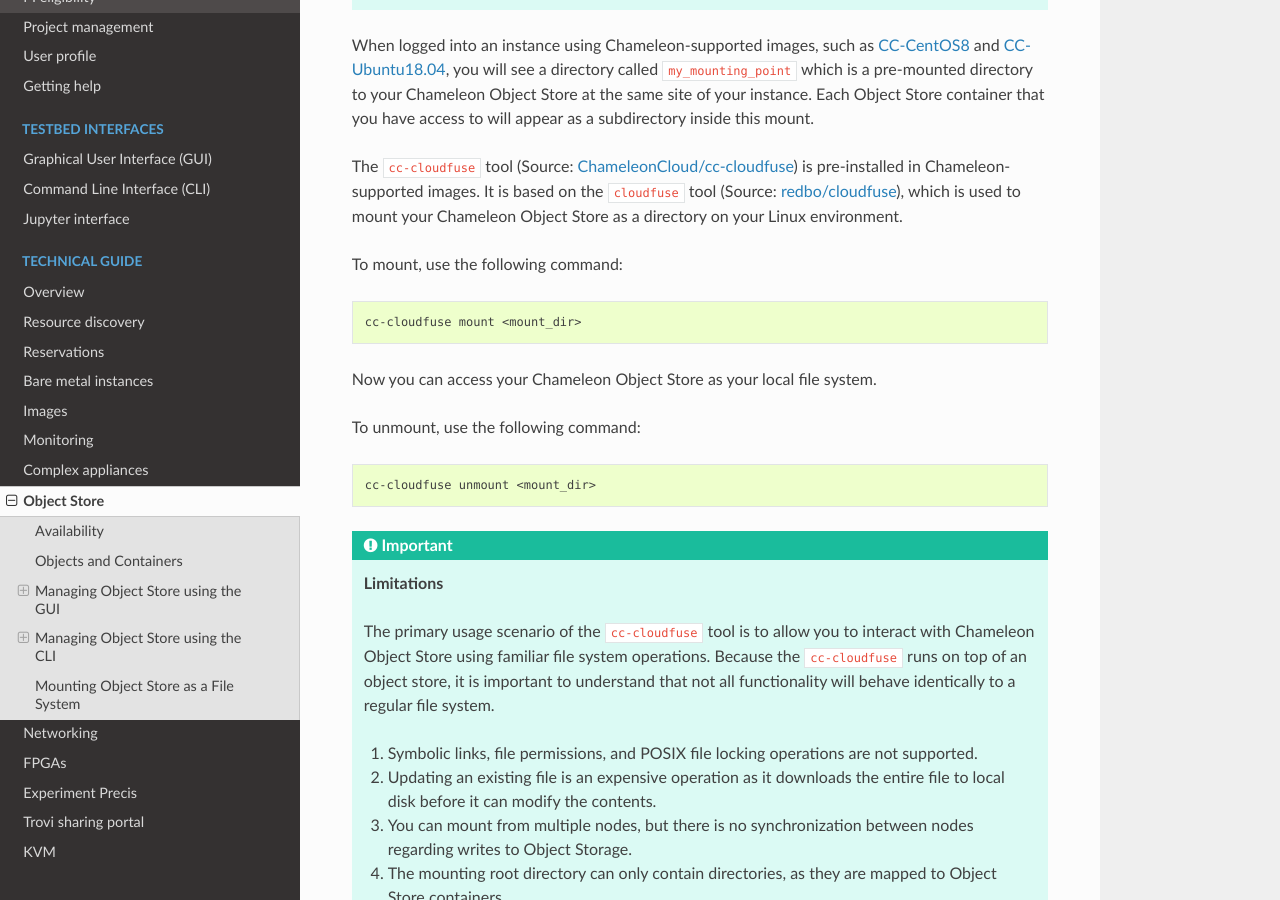
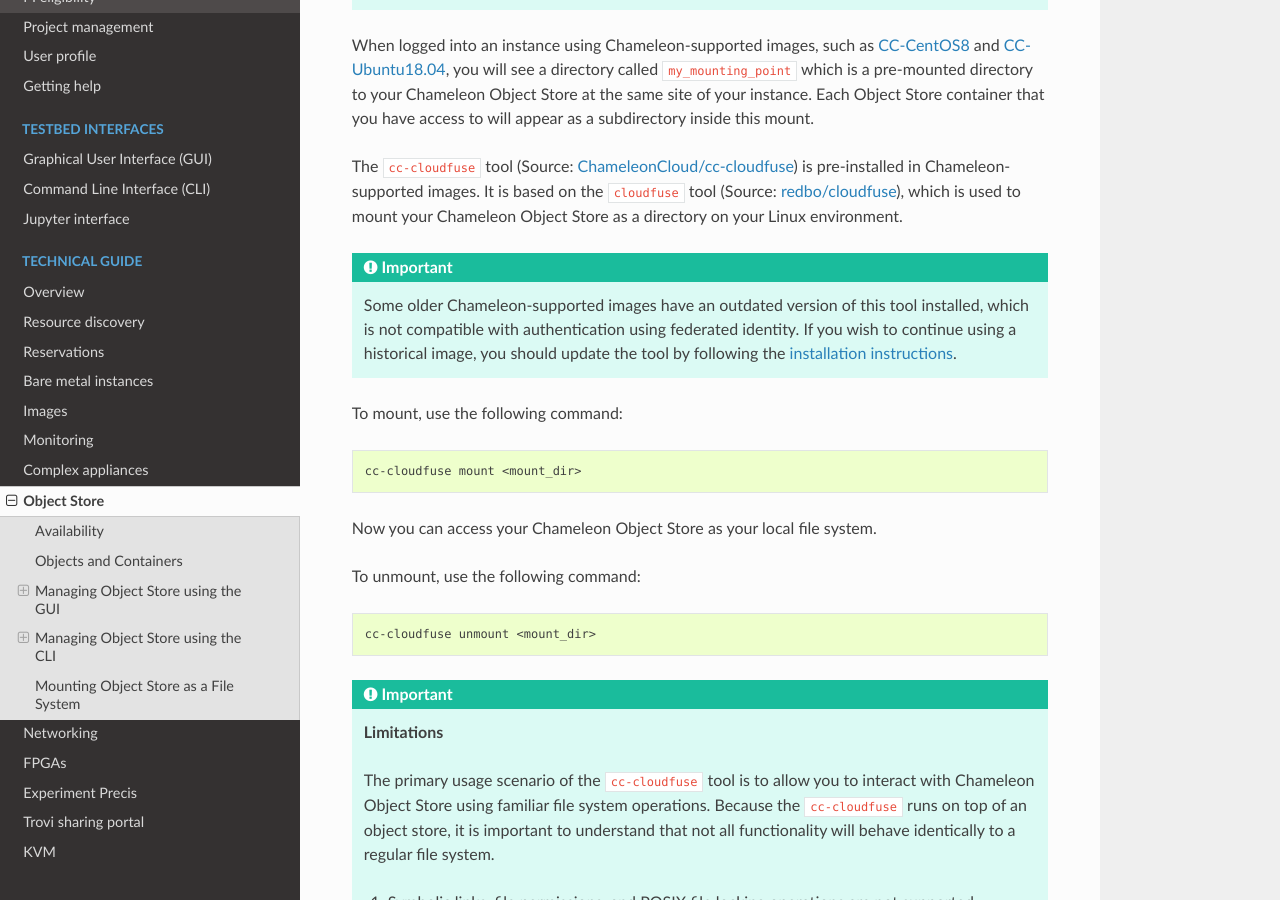
Before and after one commit to ChameleonCloud/docs, a Sphinx documentation site: the page built from source/technical/swift.rst, in a window 1280 px wide and 900 px high, scrolled down 7487 px. Built offline with Sphinx 7.4.7 and the Read the Docs theme 2.0.0, drawn with Linux system fonts in a browser that asks for light colours.

Commit message:
Add warning about outdated cc-cloudfuse (#52)
Co-authored-by: Jason Anderson <796413+diurnalist@users.noreply.github.com>

```diff
--- a/source/technical/swift.rst
+++ b/source/technical/swift.rst
@@ -296,6 +296,14 @@ Chameleon-supported images. It is based on the ``cloudfuse`` tool (Source:
 `redbo/cloudfuse <https://github.com/redbo/cloudfuse>`_), which is used to mount
 your Chameleon Object Store as a directory on your Linux environment.
 
+.. important::
+
+   Some older Chameleon-supported images have an outdated version of this tool
+   installed, which is not compatible with authentication using federated identity.
+   If you wish to continue using a historical image, you should update the tool
+   by following the `installation instructions
+   <https://github.com/ChameleonCloud/cc-cloudfuse#installation>`_.
+
 To mount, use the following command:
 
 .. code-block:: bash
```
